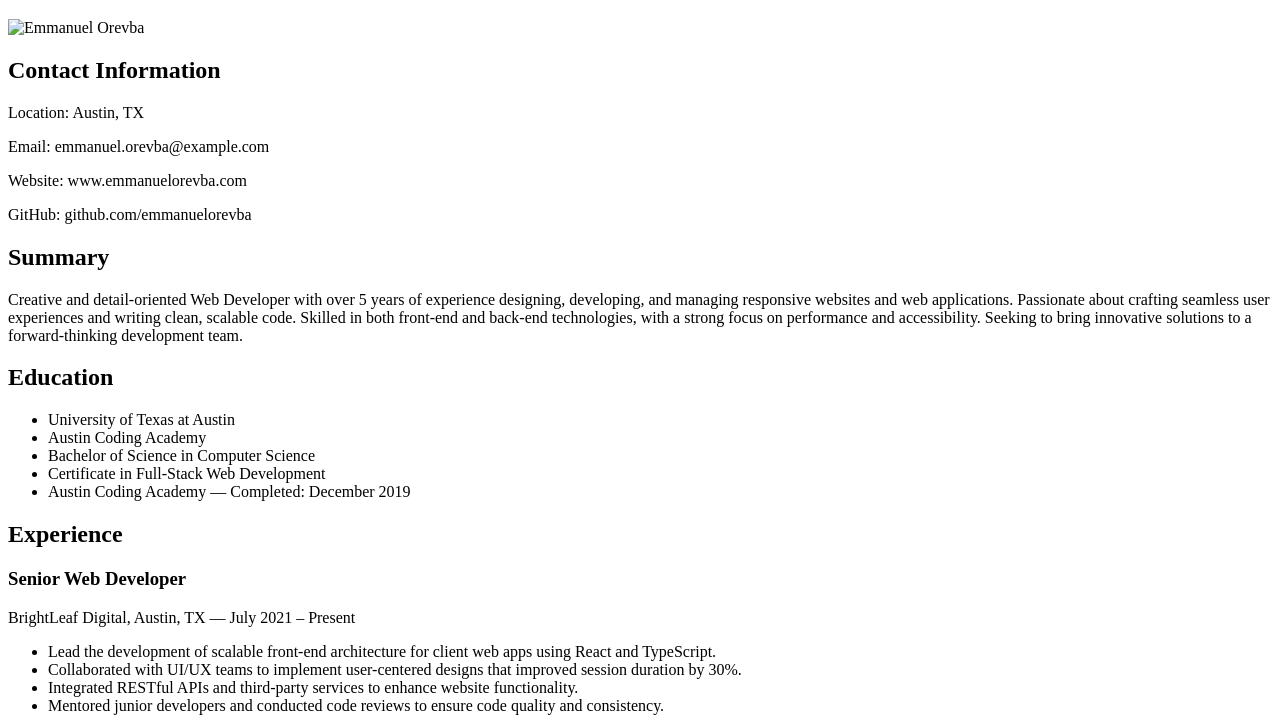
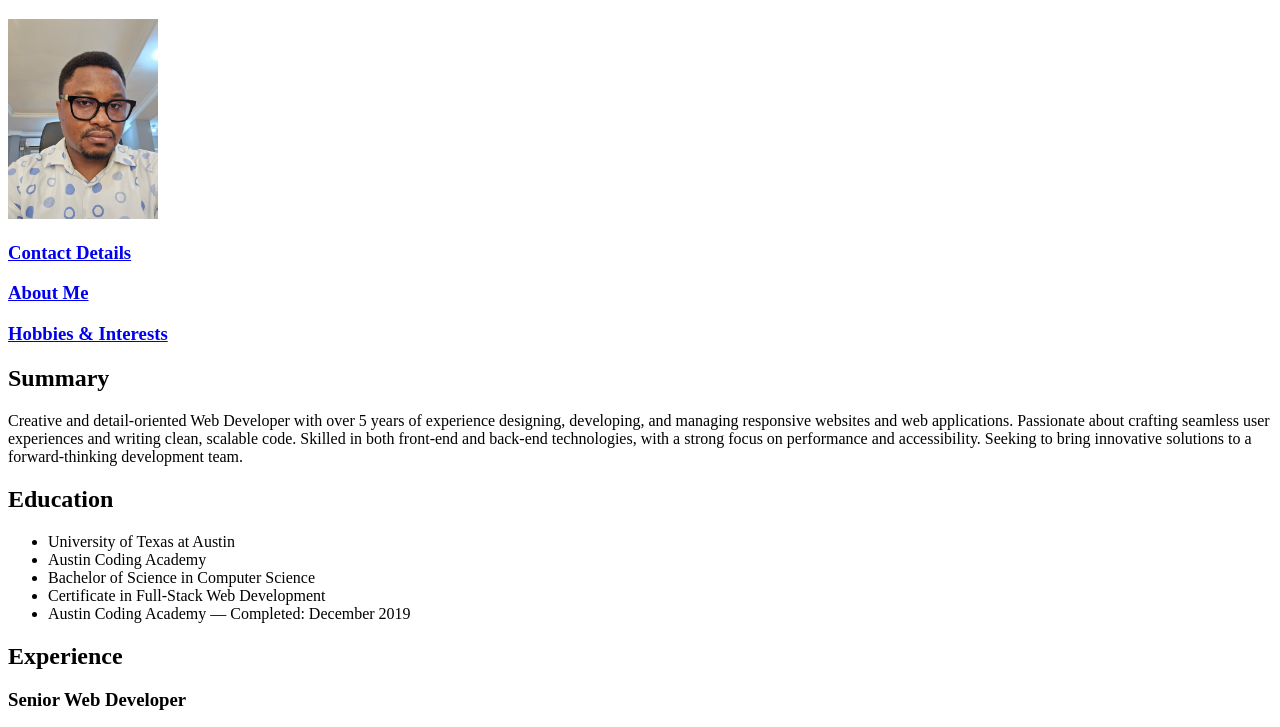
Before and after one commit to johnnyjohnmoney/html-resume, a plain HTML site: page index.html in a window 1280 px wide. Shown: the part 61-788 px from the top of the page. Drawn offline with Linux system fonts and the light colour scheme.

Commit message:
Add files via upload

```diff
--- a/index.html
+++ b/index.html
@@ -7,12 +7,10 @@
 </head>
 <body>
     <h1>Emmanuel Orevba's Resume</h1>
-    <img src="profile.jpg" alt="Emmanuel Orevba" style="width:150px;height:150px;">
-    <h2>Contact Information</h2>
-    <p>Location: Austin, TX</p>
-    <p>Email: emmanuel.orevba@example.com</p>
-    <p>Website: www.emmanuelorevba.com</p>
-    <p>GitHub: github.com/emmanuelorevba</p>
+    <img src="./assets/profile_pic.jpg" alt="Emmanuel Orevba" style="height:200px;">
+    <h3><a href="./public/contact.html">Contact Details</a></h3>
+    <h3><a href="./public/about.html">About Me</a></h3>
+    <h3><a href="./public/hobbies.html">Hobbies & Interests</a></h3>
 
     <h2>Summary</h2>
     <p>Creative and detail-oriented Web Developer with over 5 years of experience designing, developing, and managing responsive websites and web applications.
@@ -82,4 +80,9 @@
     <p>Available upon request.</p>
 
 </body>
+
+<footer>
+    <p>&copy; 2025 Emmanuel Orevba. All rights reserved.</p>
+</footer>
+
 </html>
```
Also changed, not shown: public/hobbies.html (+10 -0 lines).
